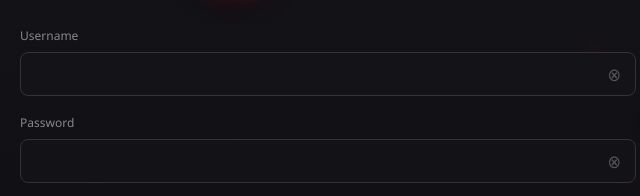
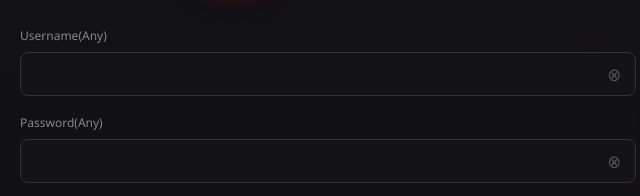
Before and after one commit to srirevanthnu18/srcheats, a plain HTML site: page index.html in a window 1280 px wide. Shown: the part 274-470 px from the top of the page, 312-952 px from the left. Drawn offline with Linux system fonts and the light colour scheme.

Commit message:
Update index.html

```diff
--- a/index.html
+++ b/index.html
@@ -411,7 +411,7 @@
             <div class="form-content">
                 <div class="form-left">
                     <div class="form-group">
-                        <label for="username(any)">Username</label>
+                        <label for="username">Username(any)</label>
                         <div class="input-wrapper">
                             <input type="text" id="username" class="input-field" placeholder="">
                             <span class="eye-icon">⊗</span>
@@ -419,7 +419,7 @@
                     </div>
 
                     <div class="form-group">
-                        <label for="password(any)">Password</label>
+                        <label for="password">Password(any)</label>
                         <div class="input-wrapper">
                             <input type="password" id="password" class="input-field" placeholder="">
                             <span class="eye-icon">⊗</span>
```
